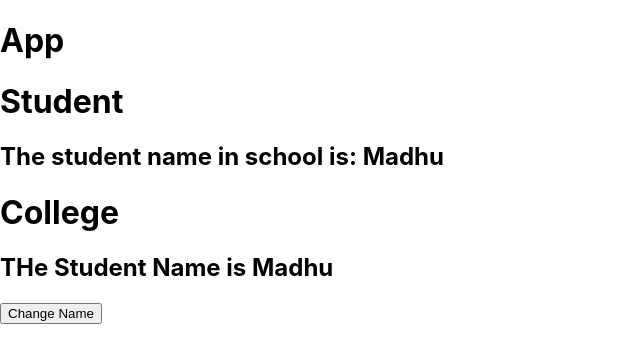
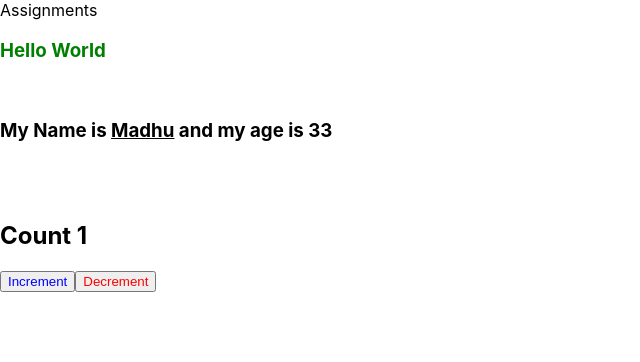
Before and after one commit to klmadhu247/samplerepo, a React (Create React App) app: page / in a window 1280 px wide. Shown: the top 362 px of the page, without its empty margins (0-640 px from the left). Built offline with nearby package versions, Linux system fonts and the light colour scheme.

Commit message:
Assingnment Day 5

```diff
--- a/src/App.js
+++ b/src/App.js
@@ -1,21 +1,19 @@
 import React, {Component} from 'react'
-import Student from './Student'
-import College from './College'
+import Namee from './Namee'
+import AsgnStudent from './AsgnStudent'
+import AsgnCount from './AsgnCount'
 
 class App extends Component{
-  state = {
-    name:'Madhu'
-  }
-  handleName =()=>{
-    this.setState({name:'MadhuSudhanan KL'})
-  }
   render(){
     return(
-      <div>
-        <h1>App</h1>
-        <Student name={this.state.name}/>
-        <College name={this.state.name}/>
-        <button onClick={this.handleName}> Change Name</button>
+      <div>Assignments
+        <Namee/>
+        <br/>
+        <AsgnStudent/>
+        <br/>
+        <br/>
+        <AsgnCount/>
+
       </div>
     )
   }
--- /dev/null
+++ b/src/AsgnCount.js
@@ -0,0 +1,31 @@
+import React,{Component} from 'react'
+import './style.css'
+
+
+class AsgnCount extends Component{
+
+    state ={
+        Count:1
+    }
+    handleinc =()=>{
+        this.setState({Count:this.state.Count+1})
+    }
+    handleDec =()=>{
+        this.setState({Count:this.state.Count-1})
+    }
+
+    render()
+    {
+        return(
+            <div>
+                <h2>Count {this.state.Count}</h2>
+                <button onClick={this.handleinc} className='blue'>Increment</button>
+
+                <button onClick={this.handleDec} className='red'>Decrement</button>
+
+
+            </div>
+        )
+    }
+}
+export default AsgnCount
--- /dev/null
+++ b/src/AsgnStudent.js
@@ -0,0 +1,22 @@
+import React, {Component} from 'react'
+import './style.css'
+
+class AsgnStudent extends Component
+{
+
+    state = {
+        Name:'Madhu',
+        Age:33
+    }
+
+render(){
+    return (
+        <div>
+            <h3>My Name is  <span className='underline'>{this.state.Name}</span>  and my age is  {this.state.Age}</h3>
+            <p/>
+
+        </div>
+    )
+}
+}
+export default AsgnStudent
--- /dev/null
+++ b/src/Namee.js
@@ -0,0 +1,13 @@
+import React, {Component} from 'react'
+import './style.css'
+
+class Namee extends Component{
+    render(){
+        return(
+            <div>
+                <h3 className='worldcolr'>   Hello World </h3>
+                </div>
+        )
+    }
+}
+export default Namee
--- a/src/style.css
+++ b/src/style.css
@@ -4,3 +4,17 @@
  background-color: rgb(187, 180, 180);
 
 }
+.worldcolr{
+    color: green;
+}
+.underline
+{
+    text-decoration: underline;
+}
+
+.blue{
+    color: blue;
+}
+.red{
+    color: red;
+}
```
